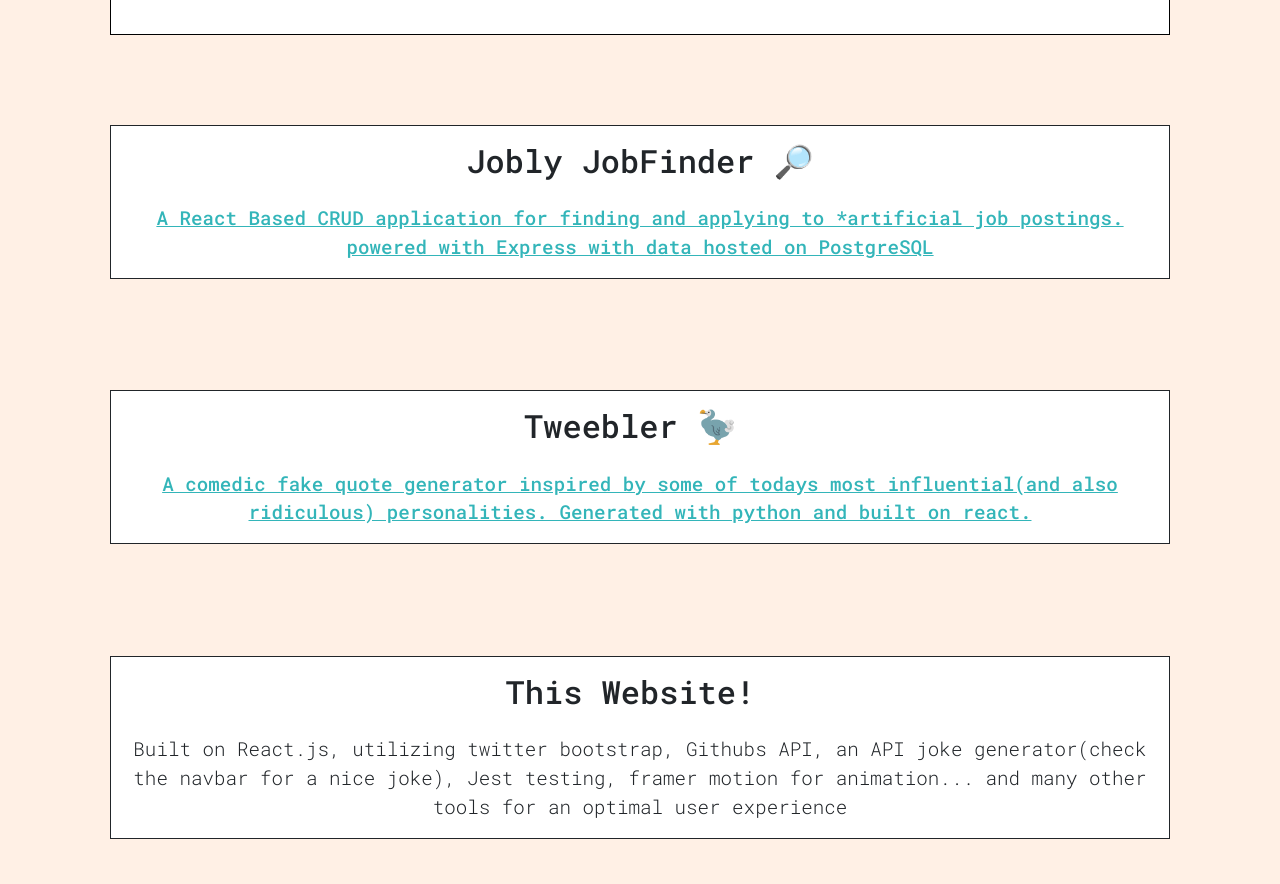
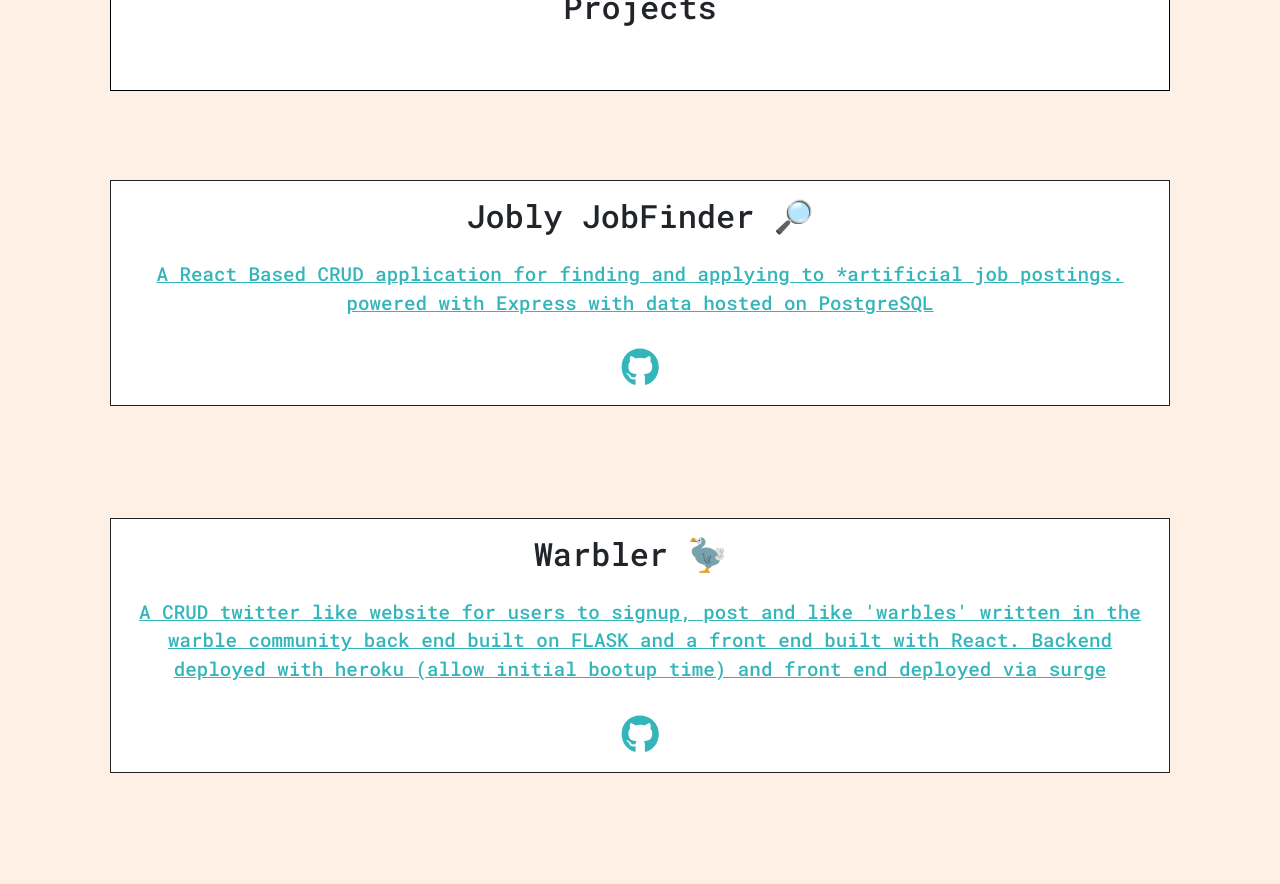
Before and after one commit to P-v-R/personal-website, a React (Create React App) app: page /aboutme in a window 1280 px wide. Shown: the part 2540-3424 px from the top of the page. Built offline with nearby package versions, Linux system fonts and the light colour scheme; the HTML template or start-up script is replaced by a standard one.

Commit message:
fixed up some of the links in the info cards
they were routing back to the homepage instead of to github so i changed them to CardLink and it seemed to do the trick also added two links to GH and linked in on the navbar TODO position those two brand links to right hand side

```diff
--- a/src/AboutMePage.js
+++ b/src/AboutMePage.js
@@ -5,8 +5,9 @@ import { motion } from "framer-motion"
 import InfoCard from "./InfoCard";
 import "./AboutMePage.css"
 import InfoCardLarge from "./InfoCardLarge";
-import { educationText, motivationText, aboutMeText, joblyText, tweebler, thisSite } from "./texts/bioTexts"
+import { educationText, motivationText, aboutMeText, joblyText, warblerText, thisSite } from "./texts/bioTexts"
 import PhotoCard from "./PhotoCard";
+import ProjectCard from "./ProjectCard";
 
 /** reusable framer motion variants to incline on card renders */
 const containerVariants = {
@@ -47,21 +48,30 @@ function AboutMePage() {
         <AboutMeCard title={"About Me"} textbody={aboutMeText} />
         <Row>
           <Col >
-            <InfoCard  title="Education" textbody={educationText} />
+            <InfoCard title="Education" textbody={educationText} />
           </Col>
           <Col >
-            <InfoCard  title="Motivation" textbody={motivationText} />
+            <InfoCard title="Motivation" textbody={motivationText} />
           </Col>
         </Row>
         <InfoCardLarge />
         <PhotoCard />
       </motion.div>
 
-      <InfoCard title="Jobly JobFinder 🔎" textbody={joblyText} />
+      <ProjectCard title="Jobly JobFinder 🔎"
+        description={joblyText}
+        link={"http://jobly-jobfinder.surge.sh/"}
+        ghLink={"https://github.com/P-v-R/react-jobly-frontend"} />
       <h1 className="AboutMePage">.</h1>
-      <InfoCard title="Tweebler 🦤 " textbody={tweebler} />
+      <ProjectCard title="Warbler 🦤 "
+        description={warblerText}
+        link={"http://warbler-kr.herokuapp.com/"}
+        ghLink={"https://github.com/P-v-R/warbler"} />
       <h1 className="AboutMePage">.</h1>
-      <InfoCard title="This Website! " textbody={thisSite} />
+      <ProjectCard title="This Website! "
+        description={thisSite}
+        Link={"https://github.com/P-v-R/personal-website"}
+        ghLink={"https://github.com/P-v-R/personal-website"} />
       <h1 className="AboutMePage">.</h1>
 
     </Container>
--- a/src/ContactForm.js
+++ b/src/ContactForm.js
@@ -23,7 +23,6 @@ function ContactForm(){
       ...fData,
       [name]: value.trim(),
     }));
-
   }
 
   return (
--- a/src/InfoCardLarge.css
+++ b/src/InfoCardLarge.css
@@ -2,7 +2,7 @@
   margin-left: auto;
   margin-right: auto;
   margin-top: 8%;
-  margin-bottom: 5%;
+  margin-bottom: 10%;
   padding:5%;
   border-radius: 0%;
   width:100%;
--- a/src/JokeCard.js
+++ b/src/JokeCard.js
@@ -7,7 +7,7 @@ import { motion } from "framer-motion"
 
 
 
-import { Card, CardTitle, Button } from 'reactstrap';
+import { Card, CardTitle} from 'reactstrap';
 
 
 /** JokeCard
--- a/src/NavBarMain.js
+++ b/src/NavBarMain.js
@@ -16,8 +16,6 @@ import {
 import { Link } from "react-router-dom";
 import { motion } from "framer-motion";
 import { FontAwesomeIcon } from '@fortawesome/react-fontawesome'
-
-{/* <FontAwesomeIcon className="icon" icon={['fab', 'github']} size="2x" /> */}
 
 // logic to fade into on page reload
 const containerVariants = {
--- /dev/null
+++ b/src/ProjectCard.js
@@ -0,0 +1,37 @@
+import React from 'react';
+import "./InfoCard.css"
+import { motion } from "framer-motion"
+import { FontAwesomeIcon } from '@fortawesome/react-fontawesome'
+
+
+import { Card, CardTitle, CardLink} from 'reactstrap';
+import {Link} from "react-router-dom";
+
+
+function ProjectCard({ title, description, link, ghLink }) {
+
+  console.log("link ==>",)
+  return (
+    <motion.div className="InfoCardDiv"
+      animate={{ y: 0, opacity: 1 }}
+      initial={{ y: 2000, opacity: 0 }}
+      transition={{ delay: 1, duration: 2 }}
+    >
+
+      <Card body className="InfoCard text-center border border-dark">
+        <CardTitle tag="h2">{title}</CardTitle>
+        <div className="InfoCard-Text">
+          <CardLink href={link}>
+          {description}
+          </CardLink>
+        </div>
+        <CardLink href={ghLink}>
+          <FontAwesomeIcon className="icon" icon={['fab', 'github']} size="2x"/>
+        </CardLink>
+      </Card>
+
+    </motion.div>
+  );
+};
+
+export default ProjectCard;
--- a/src/texts/bioTexts.js
+++ b/src/texts/bioTexts.js
@@ -2,7 +2,7 @@ const educationText = [<li>Rithm School Full Stack Development Program</li>,
 <li>Internship developing the Rithm School student information portal </li>,
 <li>Code Academy Python Computer Science Course</li>,
 <li>Code Academy Front End Development Course</li>,
-<li>Over 2,000 hours of development in 2020 & 2021. and counting!</li>]
+<li>Over 2,000 hours of development in 2020 & 2021! and counting!</li>]
 
 const motivationText = <h4>A paragraph about the things that inspire and motivate me as a
   developer, something to show that coding is more than just a means
@@ -16,15 +16,16 @@ const howdyText = "I’m Perry—a Web Developer, Photographer, and Graphic Desi
 const aboutMeText = "sample text about the things i like tod what makes me great sample text abouand what makes me great\
 sample text about the things i hat makes me great sample text about the things i like to do and what makes me great"
 
-const joblyText = [<a href="http://jobly-jobfinder.surge.sh/"> A React Based CRUD application for finding and applying to
-  *artificial job postings. powered with
-  Express with data hosted on PostgreSQL</a>]
+const joblyText = "A React Based CRUD application for finding and applying to\
+  *artificial job postings. powered with\
+  Express with data hosted on PostgreSQL"
 
-const tweebler = [<a href="#"> A comedic fake quote generator inspired by some of todays most influential(and also ridiculous)
-  personalities. Generated with python and built on react. </a>]
+const warblerText = "A CRUD twitter like website for users to signup, post and like 'warbles' written in the warble community \
+back end built on FLASK and a front end built with React. Backend deployed with heroku (allow initial bootup time) and front end \
+deployed via surge"
 
 const thisSite = "Built on React.js, utilizing twitter bootstrap, Githubs API, an API joke generator(check the navbar for a nice joke),\
  Jest testing, framer motion for animation... and many other tools for an optimal user experience"
 
 
-export { educationText, motivationText, howdyText, aboutMeText, joblyText, tweebler, thisSite }
+export { educationText, motivationText, howdyText, aboutMeText, joblyText, warblerText, thisSite }
```
